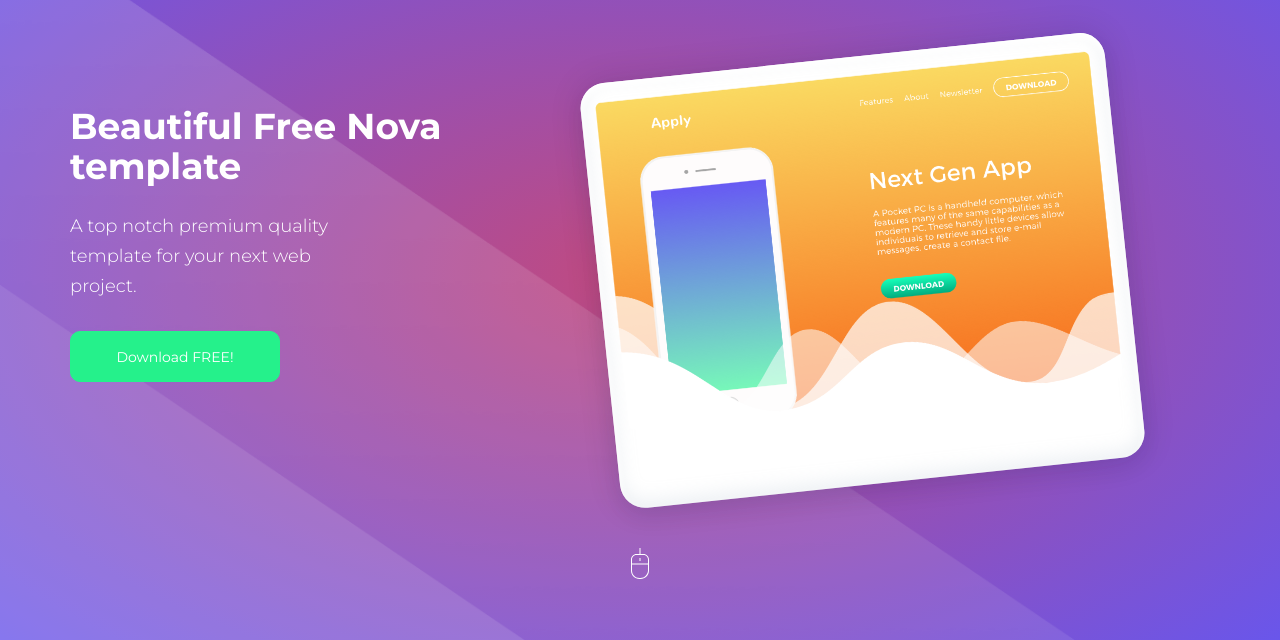
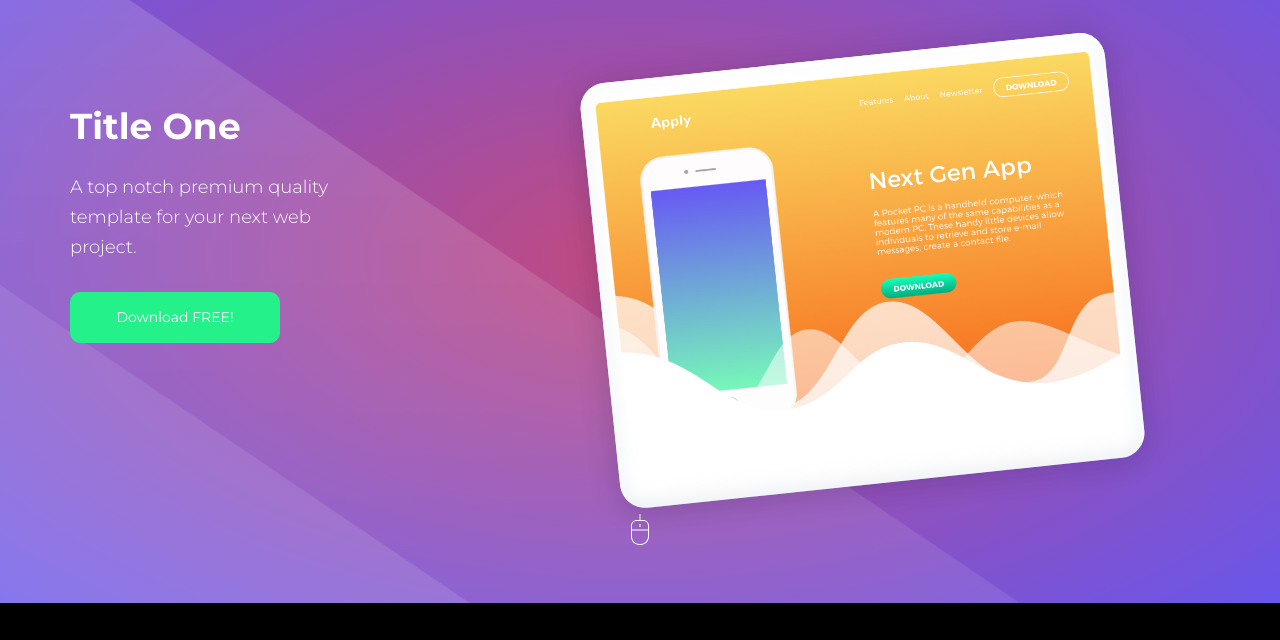
Before and after one commit to jonathanjd/dise-o-nova, a plain HTML site: page index.html in a window 1280 px wide. Shown: the part 88-728 px from the top of the page. Drawn offline with nearby package versions, Linux system fonts and the light colour scheme.

Commit message:
Title One

```diff
--- a/index.html
+++ b/index.html
@@ -48,7 +48,7 @@
 
         <div class="hero row">
             <div class="hero-right col-sm-6 col-sm-6">
-                <h1 class="header-headline bold"> Beautiful Free Nova template <br></h1>
+                <h1 class="header-headline bold"> Title One <br></h1>
                 <h4 class="header-running-text light"> A top notch premium quality template for your next
                     web project.</h4>
                 <a href="#email-form">
```
